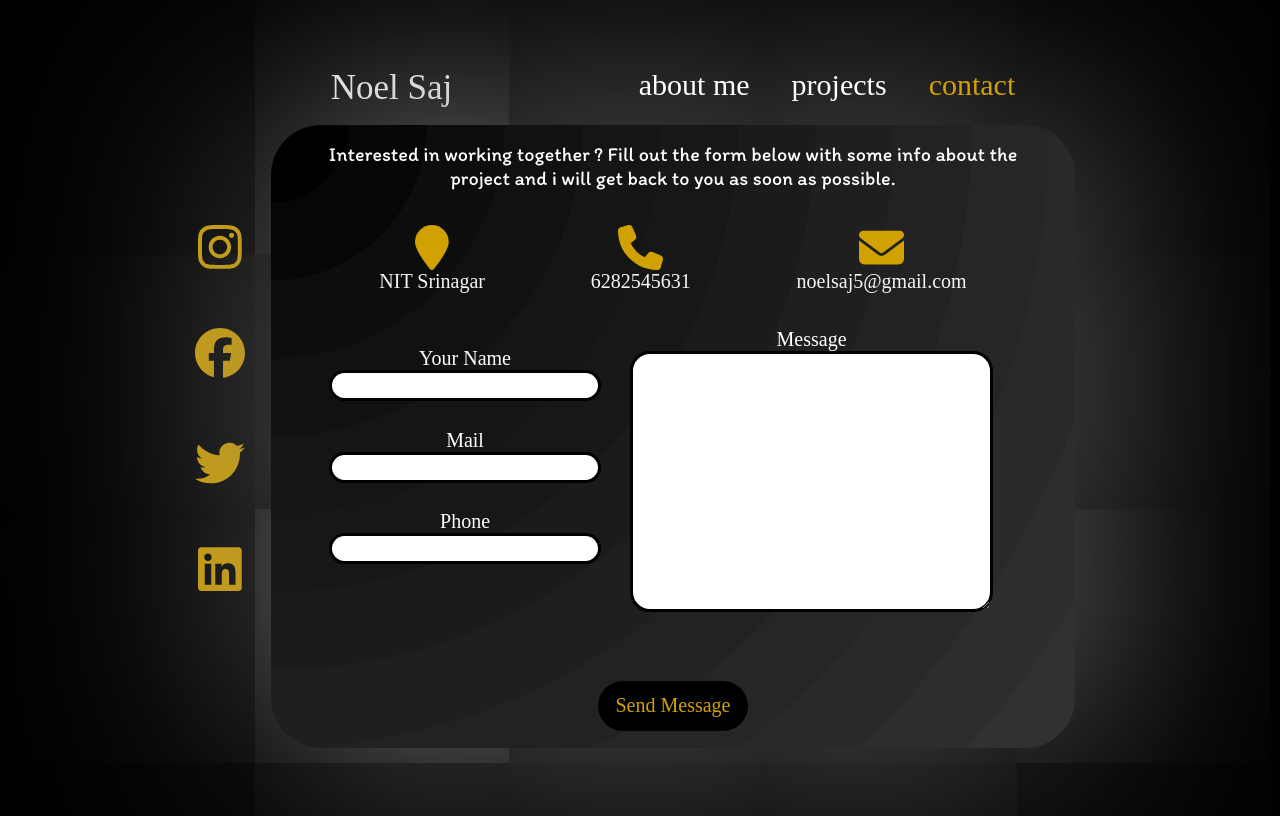
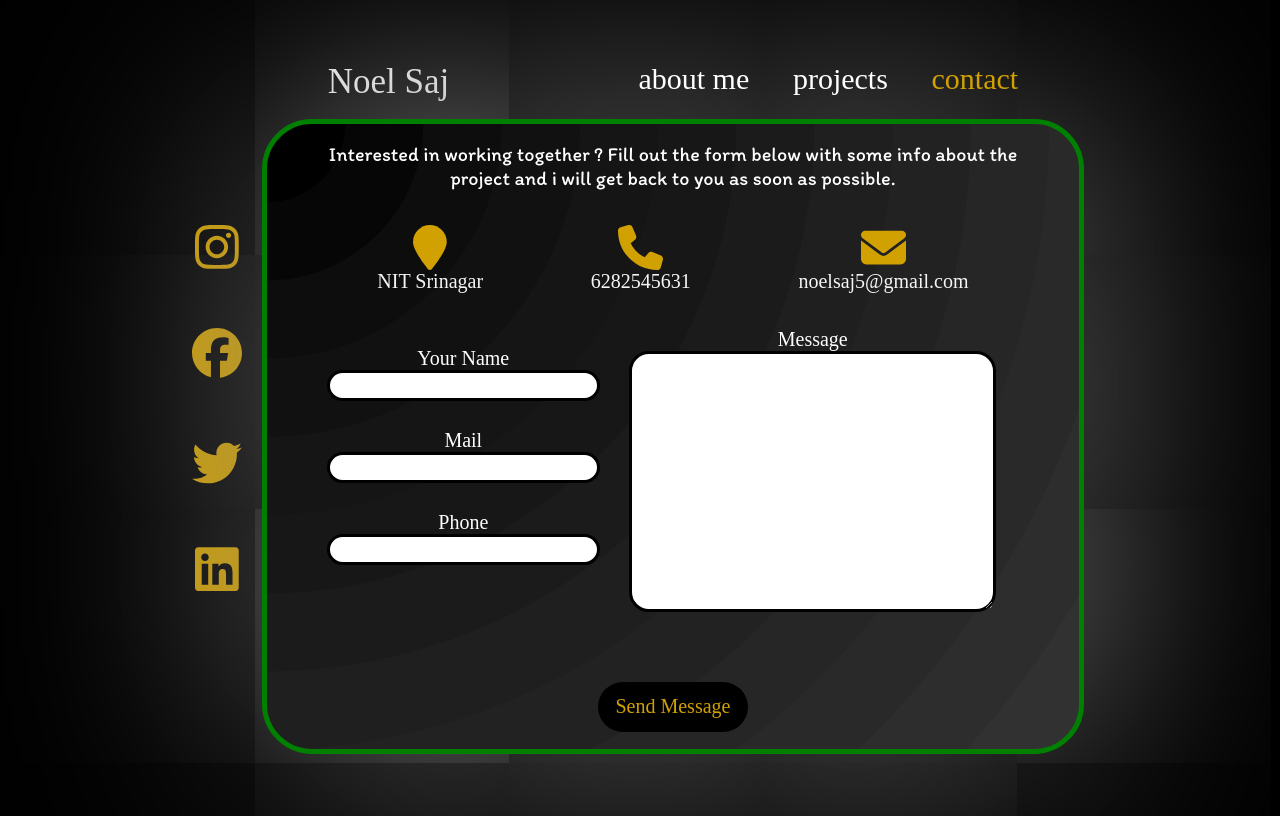
Before and after one commit to NOELSAJO7/Portfolio, a React (Create React App) app: page /contactpage in a window 1280 px wide. Built offline with nearby package versions, Linux system fonts and the light colour scheme; a web font is replaced by a local one.

Commit message:
to check the error

```diff
--- a/src/COMPONENTS/OutlineCard.css
+++ b/src/COMPONENTS/OutlineCard.css
@@ -35,7 +35,7 @@ background-size: cover;
         /* justify-content: space-between; */
         width: 100%;
         border-radius: 30px;
-        /* border: 4px solid yellow; */
+        border: 4px solid yellow;
     }
   }
 
@@ -59,7 +59,7 @@ background-size: cover;
         padding-right:0;
         border-radius: 50px;
         flex-direction: column;
-        /* border: 4px solid blue; */
+        border: 4px solid blue;
     }
   }
 
@@ -69,7 +69,7 @@ background-size: cover;
 
     .card{
         padding:2%;
-        /* border: 5px solid green; */
+        border: 5px solid green;
         flex-direction: row;
     }
 }
```
